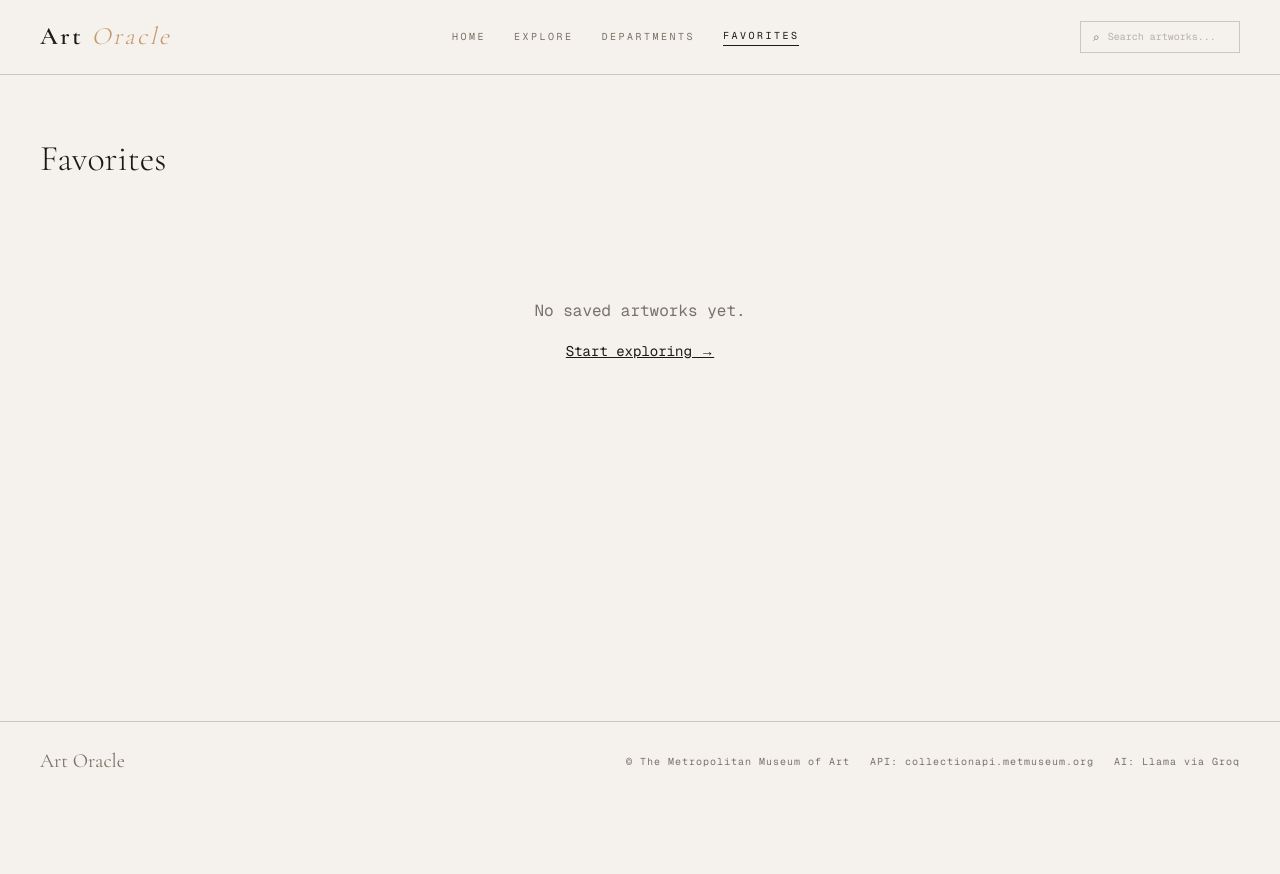
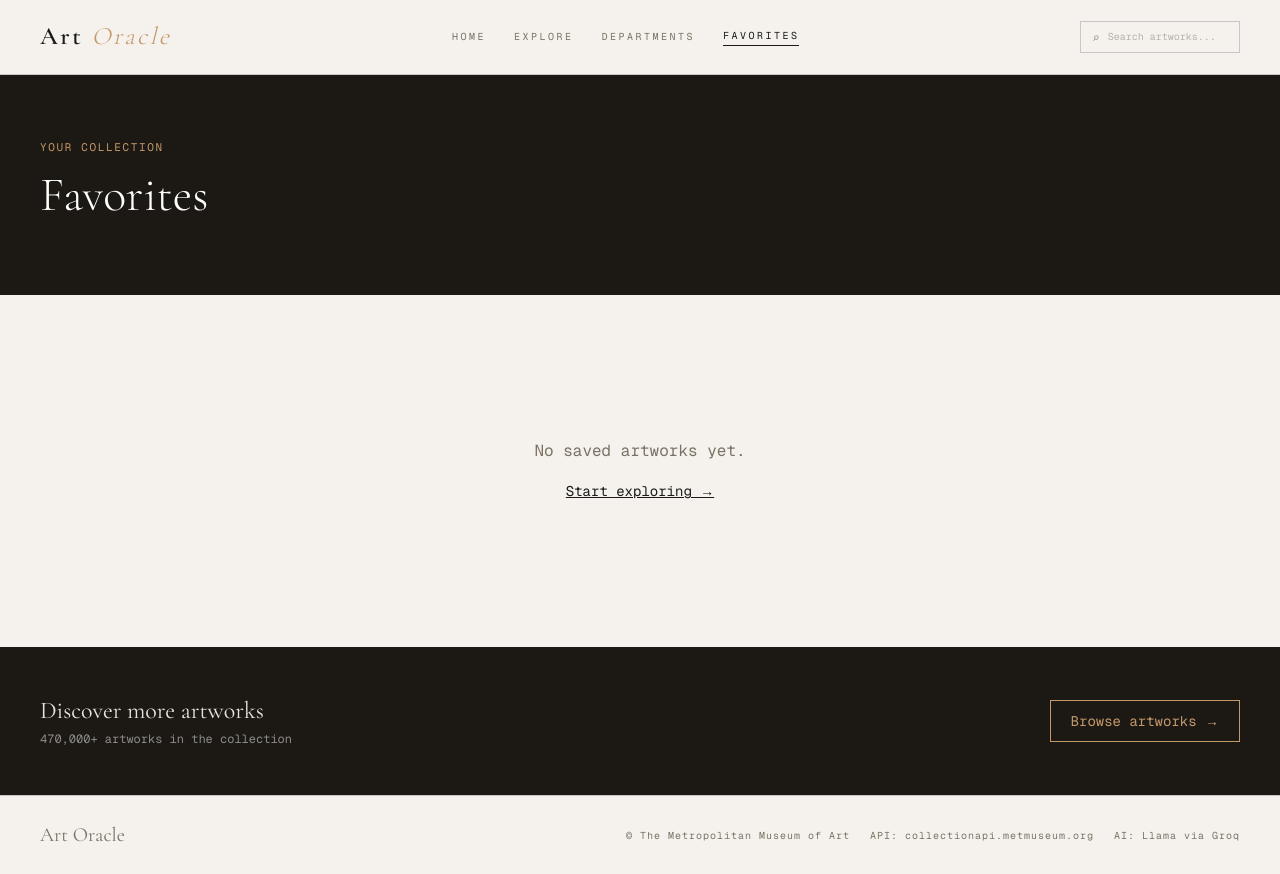
Before and after one commit to ManSaint/art-oracle, a Next.js app: page /favorites in a window 1280 px wide. Before the commit the page ends 800 px from the top, so only its background shows below. Built offline with nearby package versions, Linux system fonts and the light colour scheme.

Commit message:
Styled favorites

```diff
--- a/app/favorites/page.tsx
+++ b/app/favorites/page.tsx
@@ -22,13 +22,24 @@ export default function FavoritesPage() {
   }
 
   return (
-    <main>
-      <div className="py-16 px-10 max-w-7xl mx-auto">
-        <h1 className="font-serif text-4xl font-light mb-10">Favorites</h1>
+    <main className="flex flex-col flex-1">
+      <section className="bg-(--color-surface-dark) px-10 py-16">
+        <div className="max-w-7xl mx-auto">
+          <p className="label-overline mb-4">Your Collection</p>
+          <h1 className="font-serif text-5xl font-light text-white mb-3">Favorites</h1>
+          {favorites.length > 0 && (
+            <p className="text-sm text-white/50">
+              {favorites.length} saved artwork{favorites.length !== 1 ? "s" : ""}
+            </p>
+          )}
+        </div>
+      </section>
 
+      <section className="px-10 py-16 flex-1">
+        <div className="max-w-7xl mx-auto">
           {favorites.length === 0 ? (
             <div className="text-center py-20">
-            <p className="text-stone-500 mb-4">No saved artworks yet.</p>
+              <p className="text-(--color-muted) mb-4">No saved artworks yet.</p>
               <Link
                 href="/search"
                 className="text-sm underline"
@@ -37,10 +48,6 @@ export default function FavoritesPage() {
               </Link>
             </div>
           ) : (
-          <>
-            <p className="text-stone-500 text-sm mb-8">
-              {favorites.length} saved artwork{favorites.length !== 1 ? "s" : ""}
-            </p>
             <div className="grid grid-cols-2 sm:grid-cols-3 lg:grid-cols-4 gap-4">
               {favorites.map((artwork) => (
                 <div
@@ -51,7 +58,7 @@ export default function FavoritesPage() {
                   <button
                     type="button"
                     onClick={() => handleRemove(artwork.objectID)}
-                    className="absolute top-2 right-2 opacity-0 group-hover:opacity-100 transition-opacity bg-white border border-stone-300 text-stone-500 hover:text-red-500 text-xs px-2 py-1"
+                    className="absolute top-2 right-2 opacity-0 group-hover:opacity-100 transition-opacity bg-white border border-(--color-border) text-(--color-muted) hover:text-red-500 text-xs px-2 py-1"
                     aria-label="Remove from favorites"
                   >
                     ✕
@@ -59,9 +66,24 @@ export default function FavoritesPage() {
                 </div>
               ))}
             </div>
-          </>
           )}
         </div>
+      </section>
+
+      <section className="bg-(--color-surface-dark) px-10 py-12">
+        <div className="max-w-7xl mx-auto flex items-center justify-between">
+          <div>
+            <p className="font-serif text-2xl text-(--color-canvas) mb-1">Discover more artworks</p>
+            <p className="text-xs text-white/50">470,000+ artworks in the collection</p>
+          </div>
+          <Link
+            href="/search"
+            className="border border-(--color-accent) text-(--color-accent) text-sm px-5 py-2.5 hover:bg-(--color-accent)/10 transition-colors whitespace-nowrap"
+          >
+            Browse artworks →
+          </Link>
+        </div>
+      </section>
     </main>
   );
 }
--- a/components/departments/departmentCard.tsx
+++ b/components/departments/departmentCard.tsx
@@ -9,7 +9,7 @@ export default function DepartmentCard({ department }: Props) {
   return (
     <Link
       href={`/departments/${department.departmentId}`}
-      className="border border-(--color-border) px-4 py-5 text-center font-serif hover:bg-(--color-border) transition-colors"
+      className="border border-(--color-border) px-4 py-5 text-center text-lg font-serif font-bold text-(--color-foreground) hover:bg-(--color-foreground) hover:text-(--color-background) hover:border-(--color-foreground) transition-colors"
     >
       {department.displayName}
     </Link>
--- a/components/home/browseByMedium.tsx
+++ b/components/home/browseByMedium.tsx
@@ -28,7 +28,7 @@ export default function BrowseByMedium() {
               <Link
                 key={medium.label}
                 href={medium.href}
-                className="border border-(--color-canvas)/30 px-4 py-5 text-center text-[18px] font-serif text-(--color-canvas) hover:bg-(--color-canvas)/10 transition-colors"
+                className="border border-(--color-canvas)/30 px-4 py-5 text-center text-[18px] font-serif text-(--color-canvas) hover:bg-(--color-canvas) hover:text-(--color-foreground) transition-colors"
               >
                 {medium.label}
               </Link>
```
Lines whose indentation alone changed are shown as unchanged.
